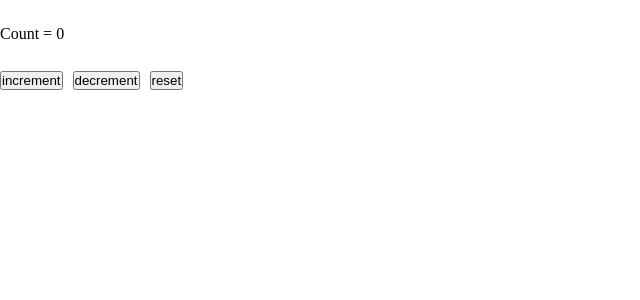
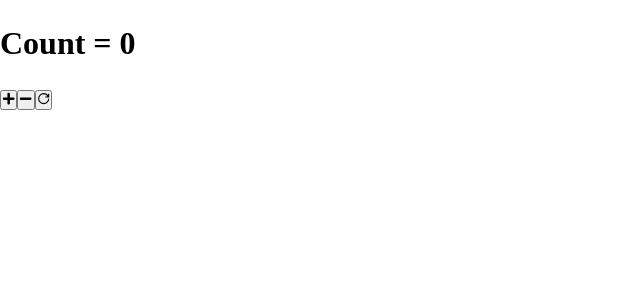
Before and after one commit to Talibiq123/ReactJS-Final, a React (Create React App) app: page / in a window 1280 px wide. Shown: the top 300 px of the page, without its empty margins (0-640 px from the left). Built offline with nearby package versions, Linux system fonts and the light colour scheme.

Commit message:
counter with icon

```diff
--- a/package.json
+++ b/package.json
@@ -8,6 +8,7 @@
     "@testing-library/user-event": "^13.5.0",
     "react": "^18.2.0",
     "react-dom": "^18.2.0",
+    "react-icons": "^4.12.0",
     "react-scripts": "5.0.1",
     "web-vitals": "^2.1.4"
   },
--- a/src/Components/Counter.js
+++ b/src/Components/Counter.js
@@ -1,5 +1,7 @@
 import React from "react";
 import { useState } from "react";
+import { FaPlus, FaMinus } from "react-icons/fa";
+import { GrPowerReset } from "react-icons/gr";
 
 const Counter = () => {
   const [count, setCount] = useState(0);
@@ -17,22 +19,22 @@
   }
   return (
     <div style={{ marginTop: "25px" }}>
-      <p>Count = {count}</p>
+      <h1>Count = {count}</h1>
       <br />
       <button
         onClick={increment}
-        style={{ marginTop: "10px", marginRight: "10px" }}
+        style={{ marginTop: "10px"}}
       >
-        increment
+        {<FaPlus />}
       </button>
       <button
         onClick={decrement}
-        style={{ marginTop: "10px", marginRight: "10px" }}
+        style={{ marginTop: "10px"}}
       >
-        decrement
+        {<FaMinus />}
       </button>
       <button onClick={reset} style={{ marginTop: "10px" }}>
-        reset
+        {<GrPowerReset />}
       </button>
     </div>
   );
```
Also changed, not shown: 1 other file (tests, documents, lock files or other folders).
